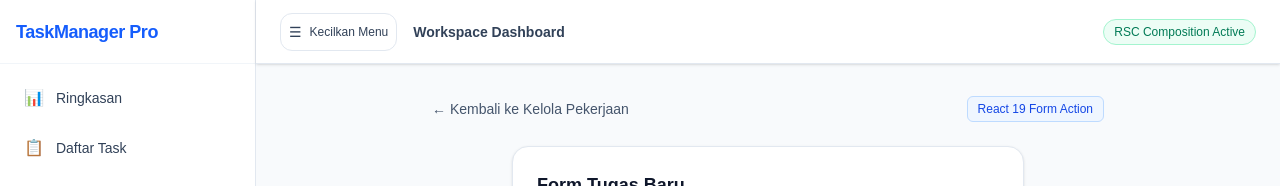
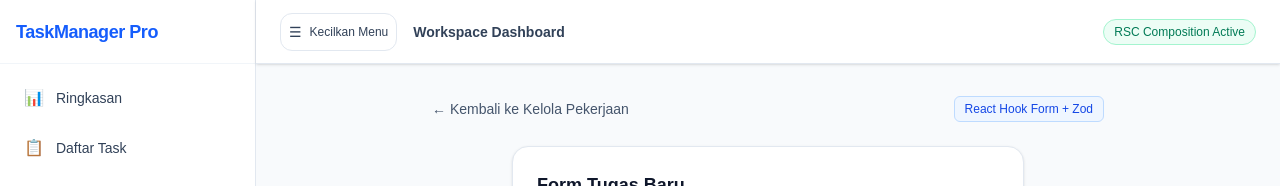
Before and after one commit to anggarasa/nextjs-roadmap, a Next.js app: page /tasks/create in a window 1280 px wide. Shown: the top 186 px of the page. Built offline with nearby package versions, Linux system fonts and the light colour scheme; no server answers.

Commit message:
fix(tasks): resolve merge conflict and type safety in task creation

```diff
--- a/app/(dashboard)/layout.tsx
+++ b/app/(dashboard)/layout.tsx
@@ -1,5 +1,3 @@
-import Link from "next/link";
-import SidebarNav from "./_components/Sidebar";
 import { DashboardUIProvider } from "@/context/DashboardUIContext";
 import { Sidebar } from "@/components/Sidebar";
 import { HeaderToggle } from "@/components/HeaderToggle";
--- a/app/(dashboard)/tasks/create/page.tsx
+++ b/app/(dashboard)/tasks/create/page.tsx
@@ -1,17 +1,22 @@
-import { CreateTaskForm } from "@/components/CreateTaskForm";
+import { NewTaskClient } from "../NewTaskClient";
 import Link from "next/link";
 
 export default function CreateTaskPage() {
   return (
     <div className="max-w-2xl mx-auto space-y-6">
       <div className="flex items-center justify-between">
-        <Link href="/tasks" className="text-sm font-medium text-slate-600 hover:text-slate-900 flex items-center gap-1.5 transition">
+        <Link
+          href="/tasks"
+          className="text-sm font-medium text-slate-600 hover:text-slate-900 flex items-center gap-1.5 transition"
+        >
           ← Kembali ke Kelola Pekerjaan
         </Link>
-        <span className="text-xs font-mono px-2.5 py-1 bg-blue-50 text-blue-700 border border-blue-200 rounded-md font-medium">React 19 Form Action</span>
+        <span className="text-xs font-mono px-2.5 py-1 bg-blue-50 text-blue-700 border border-blue-200 rounded-md font-medium">
+          React Hook Form + Zod
+        </span>
       </div>
 
-      <CreateTaskForm projectId="3" />
+      <NewTaskClient projectId={3} />
     </div>
   );
 }
--- a/app/(dashboard)/tasks/page.tsx
+++ b/app/(dashboard)/tasks/page.tsx
@@ -1,9 +1,6 @@
-import { createTask } from "@/actions/task-actions";
-import { QuickCreateTask } from "@/components/QuickCreateTask";
 import { StatusFilterBadge } from "@/components/StatusFilterBadge";
 import { TaskSearchBar } from "@/components/TaskSearchBar";
 import { TaskStatusButton } from "@/components/TaskStatusButton";
-import { TaskStatusToggle } from "@/components/TaskStatusToggle";
 import { Button } from "@/components/ui/Button";
 import { Task } from "@/types/task";
 import Link from "next/link";
--- a/components/QuickCreateTask.tsx
+++ b/components/QuickCreateTask.tsx
@@ -1,6 +1,6 @@
 "use client";
 
-import { createTask, createTaskAction } from "@/actions/task-actions";
+import { createTask } from "@/actions/task-actions";
 import { useState } from "react";
 
 export function QuickCreateTask() {
--- a/components/TaskStatusToggle.tsx
+++ b/components/TaskStatusToggle.tsx
@@ -15,7 +15,7 @@ export function TaskStatusToggle({ id, initialStatus }: { id: string | number; i
     try {
       await updateTaskStatus(id, nextDone);
       setStatus(nextStatus);
-    } catch (error) {
+    } catch {
       console.error("Gagal memperbarui task");
     } finally {
       setLoading(false);
```
